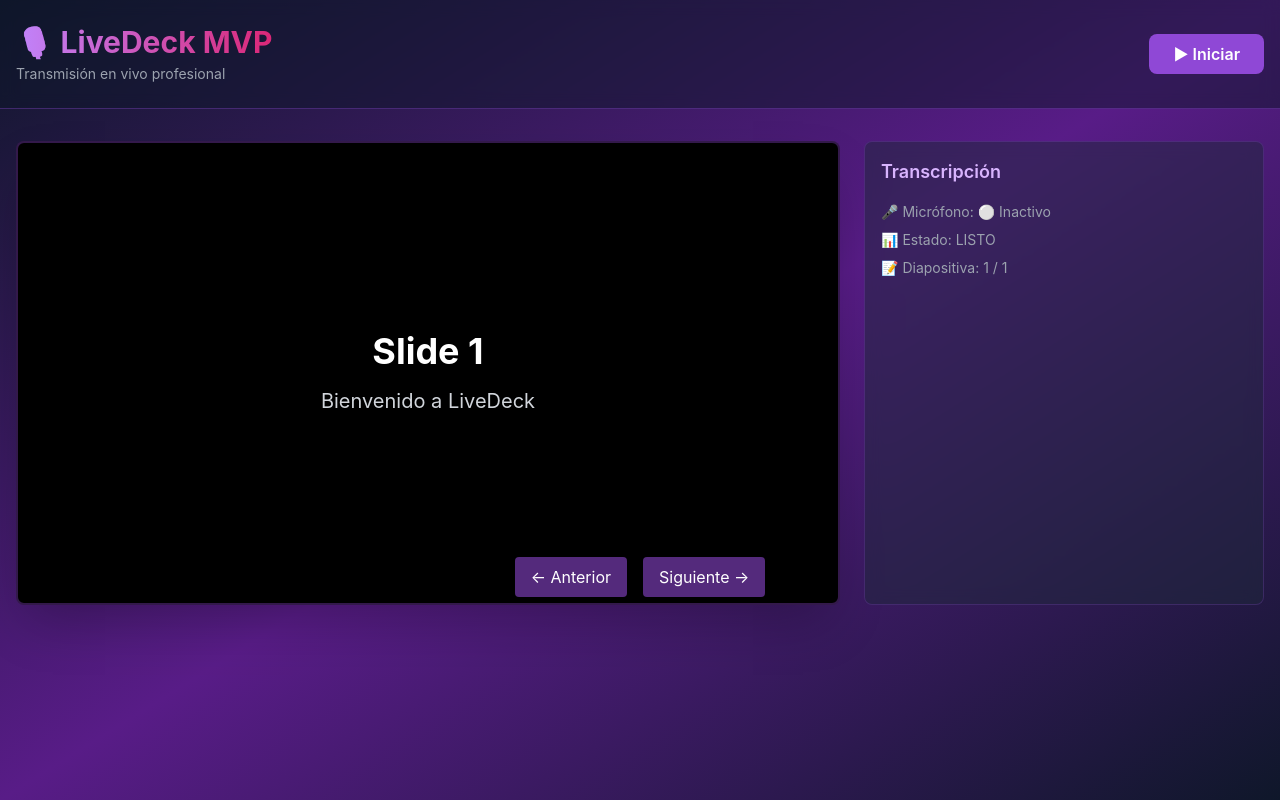
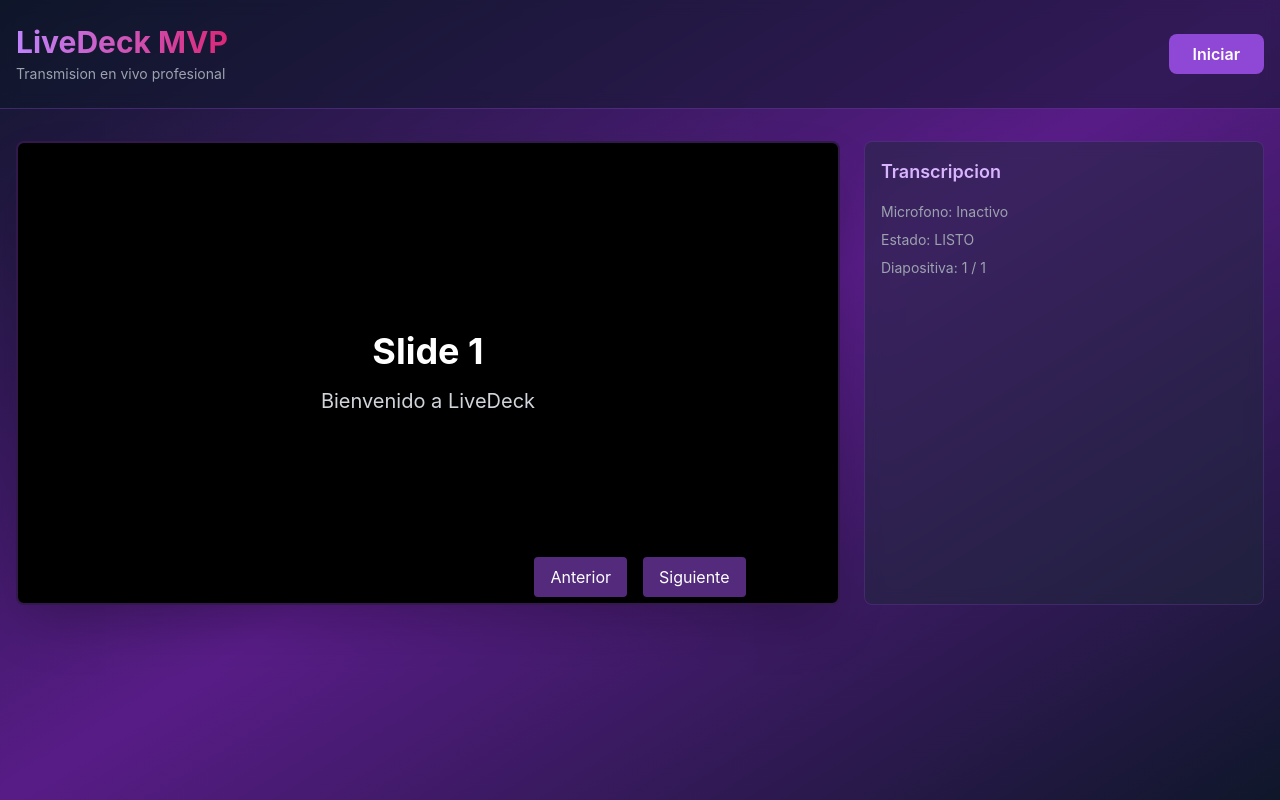
Before and after one commit to quinonesrojasai-hash/livedeck-mvp, a Next.js app: page / in a window 1280 px wide. Built offline with nearby package versions, Linux system fonts and the light colour scheme.

Commit message:
Fix Spanish translations and text formatting

```diff
--- a/app/page.tsx
+++ b/app/page.tsx
@@ -1,4 +1,5 @@
 'use client';
+
 import { useState } from 'react';
 
 export default function Home() {
@@ -12,9 +13,9 @@ export default function Home() {
         <div className="max-w-7xl mx-auto px-4 py-6 flex justify-between items-center">
           <div>
             <h1 className="text-3xl font-bold text-transparent bg-clip-text bg-gradient-to-r from-purple-400 to-pink-600">
-              🎙️ LiveDeck MVP
+              LiveDeck MVP
             </h1>
-            <p className="text-gray-400 text-sm mt-1">Transmisión en vivo profesional</p>
+            <p className="text-gray-400 text-sm mt-1">Transmision en vivo profesional</p>
           </div>
           <button
             onClick={() => setIsRecording(!isRecording)}
@@ -24,14 +25,12 @@ export default function Home() {
                 : 'bg-purple-500/80 hover:bg-purple-600 text-white'
             }`}
           >
-            {isRecording ? '🔴 Grabando' : '▶ Iniciar'}
+            {isRecording ? 'Grabando' : 'Iniciar'}
           </button>
         </div>
       </header>
-
       <main className="max-w-7xl mx-auto px-4 py-8">
         <div className="grid grid-cols-3 gap-6 h-96">
-          {/* Slide Viewer */}
           <div className="col-span-2">
             <div className="aspect-video bg-black rounded-lg shadow-2xl flex items-center justify-center border-2 border-purple-500/30">
               <div className="text-center">
@@ -44,31 +43,27 @@ export default function Home() {
               </div>
             </div>
           </div>
-
-          {/* Transcript Panel */}
           <div className="bg-slate-800/50 border border-purple-500/20 rounded-lg p-4 backdrop-blur">
-            <h3 className="text-lg font-semibold text-purple-300 mb-4">Transcripción</h3>
+            <h3 className="text-lg font-semibold text-purple-300 mb-4">Transcripcion</h3>
             <div className="space-y-2 text-sm text-gray-400">
-              <p>🎤 Micrófono: {isRecording ? '✅ Activo' : '⚪ Inactivo'}</p>
-              <p>📊 Estado: {isRecording ? 'EN VIVO' : 'LISTO'}</p>
-              <p>📝 Diapositiva: {currentSlideIdx + 1} / {slides.length}</p>
+              <p>Microfono: {isRecording ? 'Activo' : 'Inactivo'}</p>
+              <p>Estado: {isRecording ? 'EN VIVO' : 'LISTO'}</p>
+              <p>Diapositiva: {currentSlideIdx + 1} / {slides.length}</p>
             </div>
           </div>
         </div>
-
-        {/* Controls */}
         <div className="mt-8 flex gap-4 justify-center">
           <button
             onClick={() => setCurrentSlideIdx(Math.max(0, currentSlideIdx - 1))}
             className="px-4 py-2 bg-purple-500/50 hover:bg-purple-600/50 text-white rounded transition"
           >
-            ← Anterior
+            Anterior
           </button>
           <button
             onClick={() => setCurrentSlideIdx(Math.min(slides.length - 1, currentSlideIdx + 1))}
             className="px-4 py-2 bg-purple-500/50 hover:bg-purple-600/50 text-white rounded transition"
           >
-            Siguiente →
+            Siguiente
           </button>
         </div>
       </main>
```
